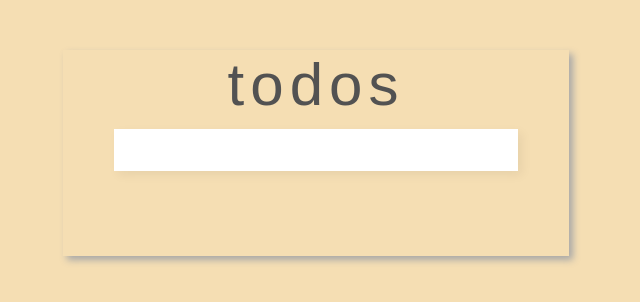
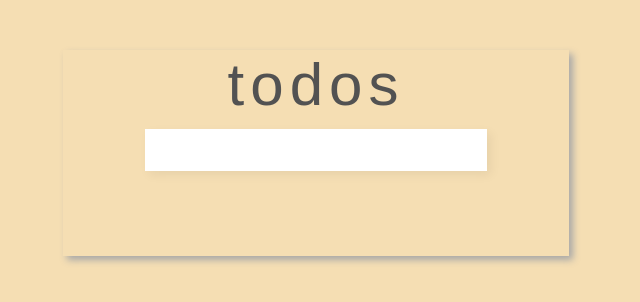
Before and after one commit to ashyhikaro/todos, a plain HTML site: page index.html in a window 1280 px wide. Shown: the whole page, without its empty margins (324-964 px from the left). Drawn offline with Linux system fonts and the light colour scheme.

Commit message:
изменил ширину инпута

```diff
--- a/style.css
+++ b/style.css
@@ -44,7 +44,7 @@ h1 {
 }
 
 .textIn {
-    width: 400px;
+    width: 67%;
     height: 40px;
     font-size: 25px;
     border: none;
```
